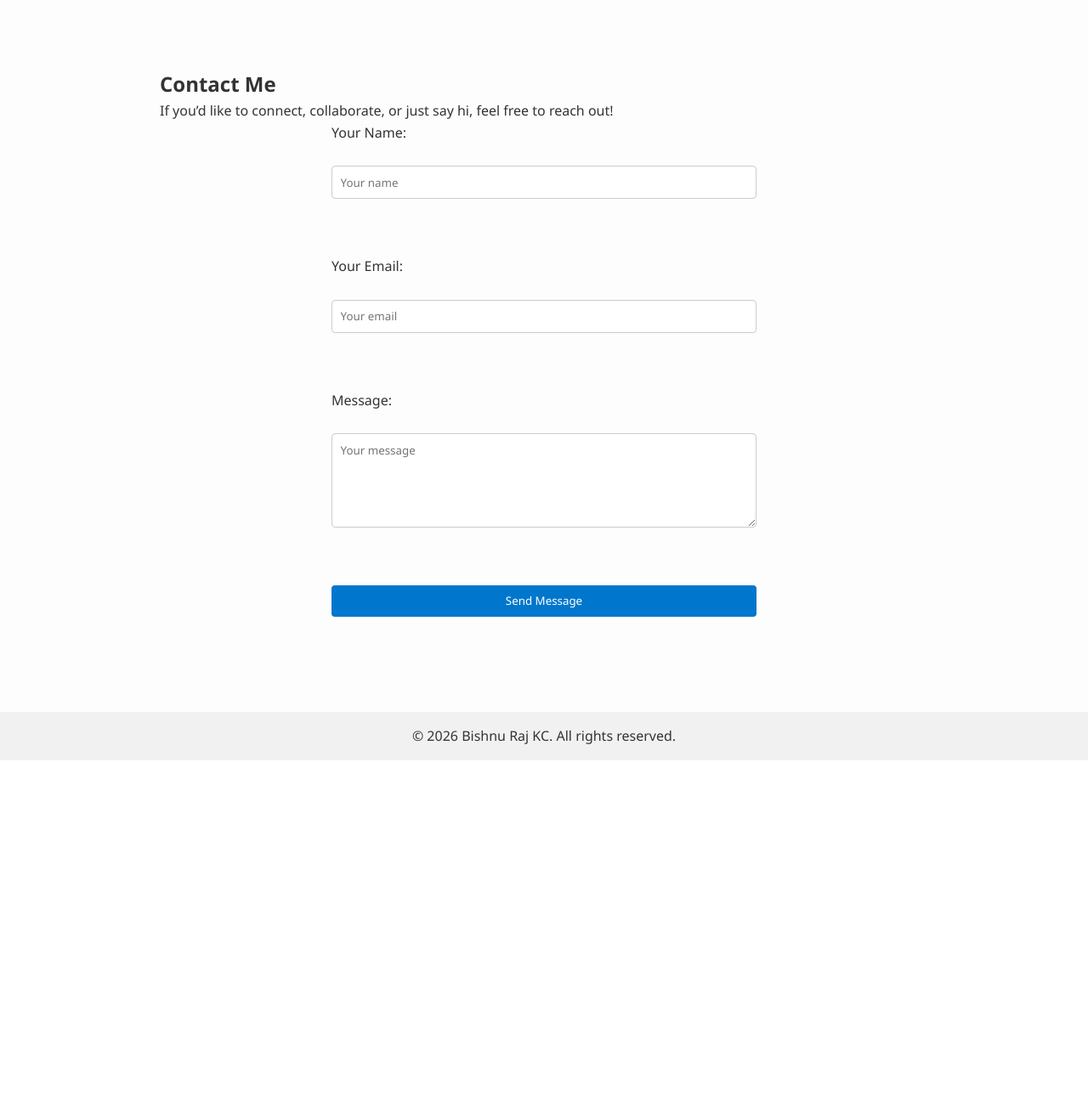
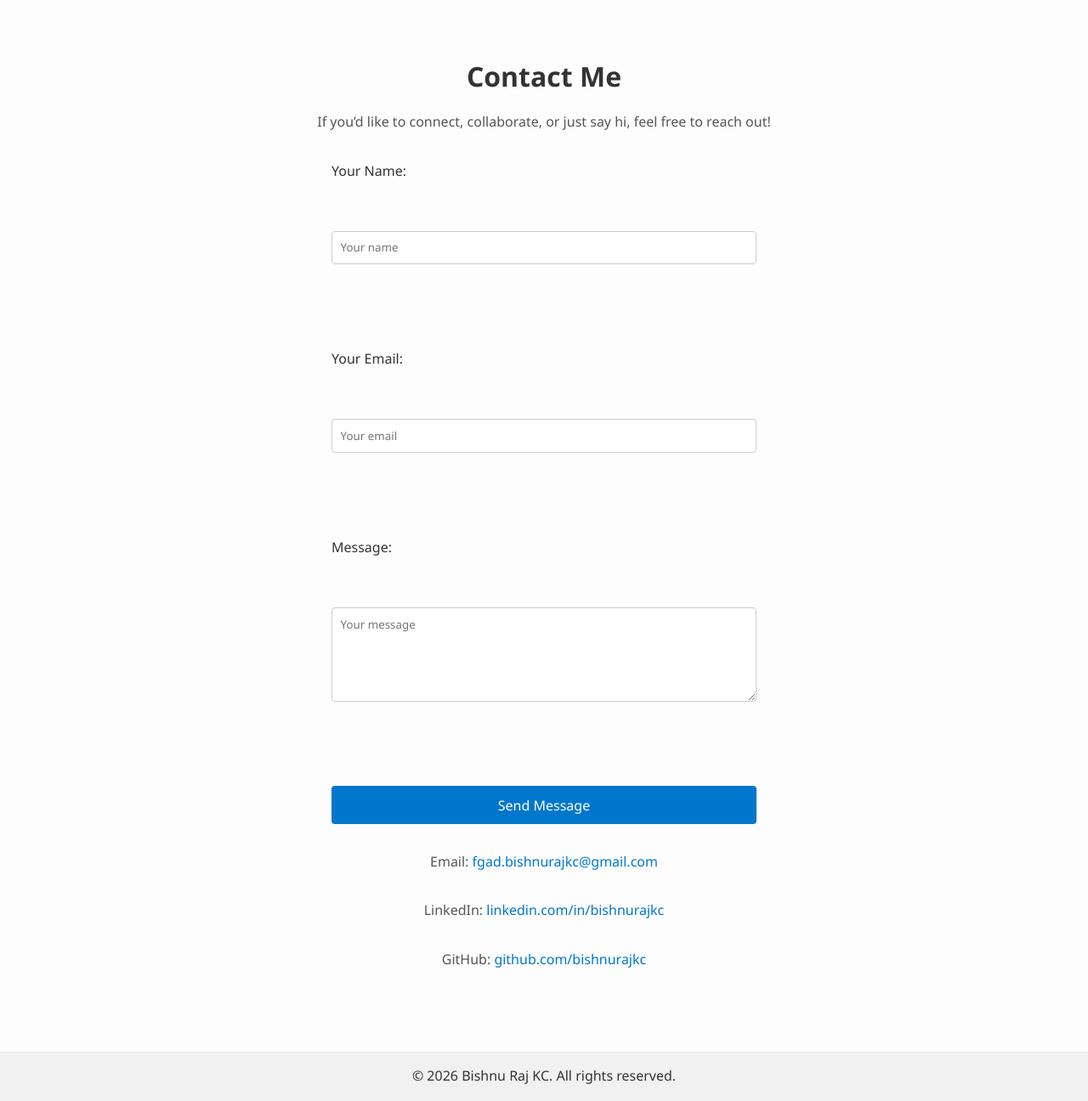
Before and after one commit to Bishnurajkc-github/bishnurajkc, a Flask app: page /contact in a window 1280 px wide. Shown: the part 69-1365 px from the top of the page at 85% size. Before the commit the page ends 964 px from the top, so only its background shows below. Run offline with Flask 3, Linux system fonts and the light colour scheme.

Commit message:
Updated Contact Page.
Email link added in the Contact page.

```diff
--- a/static/blog/css/style.css
+++ b/static/blog/css/style.css
@@ -257,11 +257,37 @@ section {
 }
 
 /* ===== Forms ===== */
+
+.contact-page {
+    max-width: 800px;
+    margin: 2rem auto;
+    padding: 0 1rem;
+    font-family: sans-serif;
+    line-height: 1.6;
+}
+
+.contact-page h1 {
+    font-size: 2rem;
+    margin-bottom: 1rem;
+    text-align: center;
+     color: #333;
+}
+
+.contact-page p {
+    text-align: center;
+    margin-bottom: 2rem;
+     color: #555;
+}
+
+
+
+
 .contact-page form {
     max-width: 500px;
     margin: 0 auto;
     display: flex;
     flex-direction: column;
+    gap: 1rem; /* smoother spacing between inputs */
 }
 
 .contact-page input,
@@ -273,17 +299,37 @@ section {
 }
 
 .contact-page button {
-    padding: 0.6rem;
-    border: none;
-    border-radius: 4px;
-    background-color: #0077cc;
-    color: #fff;
-    cursor: pointer;
+        padding: 0.7rem;
+        border: none;
+        border-radius: 4px;
+        background-color: #0077cc;
+        color: #fff;
+        font-size: 1rem;
+        cursor: pointer;
+        transition: background-color 0.3s ease;
+    }
 }
 
 .contact-page button:hover {
     background-color: #005fa3;
+
 }
+
+/* Optional: contact info section */
+.contact-info {
+    margin-top: 2rem;
+    text-align: center;
+}
+
+.contact-info a {
+    color: #0077cc;
+    text-decoration: none;
+}
+
+.contact-info a:hover {
+    text-decoration: underline;
+}
+
 
 /* ===== Footer ===== */
 footer {
@@ -351,6 +397,13 @@ footer {
 
 }
 
+/* Mobile adjustments */
+@media (max-width: 600px) {
+    .contact-page {
+        padding: 0 0.5rem;
+    }
+}
+
 /* Medium devices / tablets (601px – 900px) */
 @media (min-width: 601px) and (max-width: 900px) {
     .interest-cards {
--- a/templates/blog/contact.html
+++ b/templates/blog/contact.html
@@ -20,6 +20,12 @@
 
         <button type="submit">Send Message</button>
     </form>
+    <div class="contact-info">
+        <p>Email: <a href="mailto:bishnu@example.com">fgad.bishnurajkc@gmail.com</a></p>
+        <p>LinkedIn: <a href="#">linkedin.com/in/bishnurajkc</a></p>
+        <p>GitHub: <a href="#">github.com/bishnurajkc</a></p>
+    </div>
+
 </section>
 
 {% endblock %}
```
